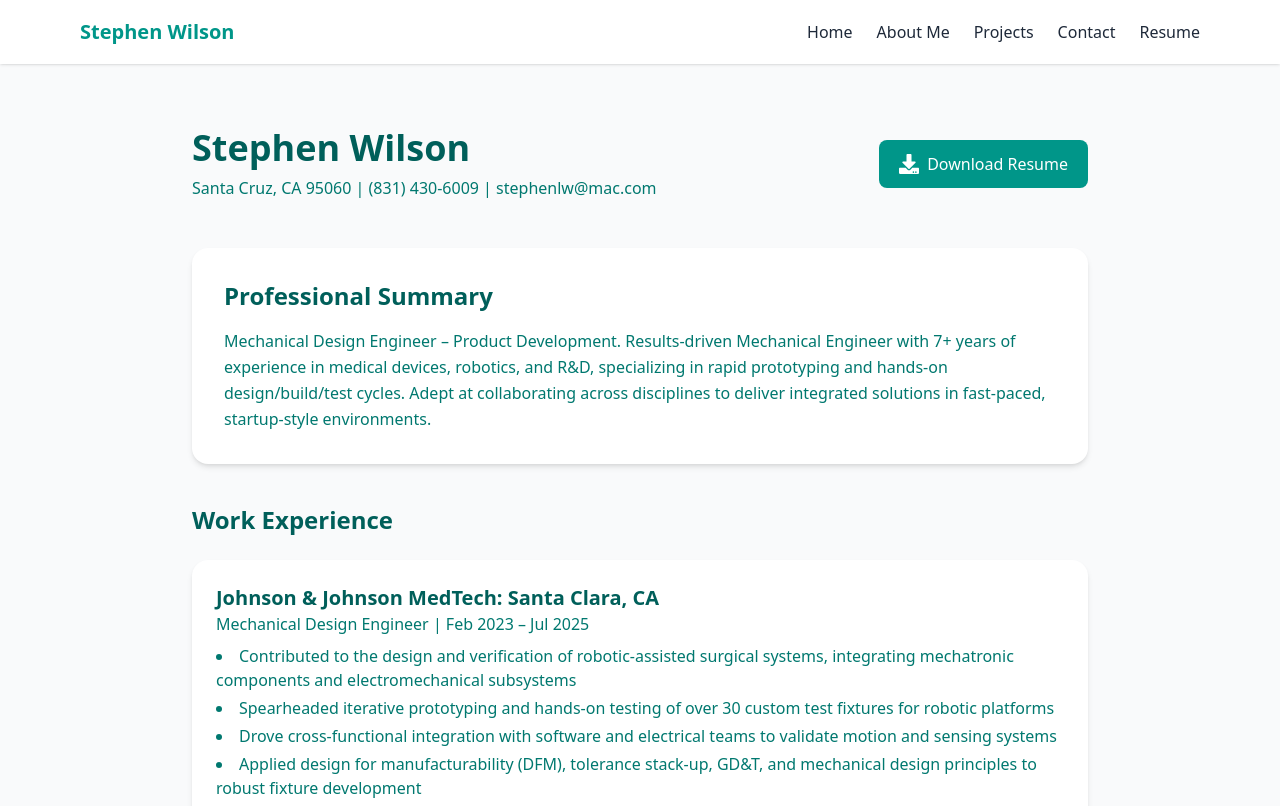
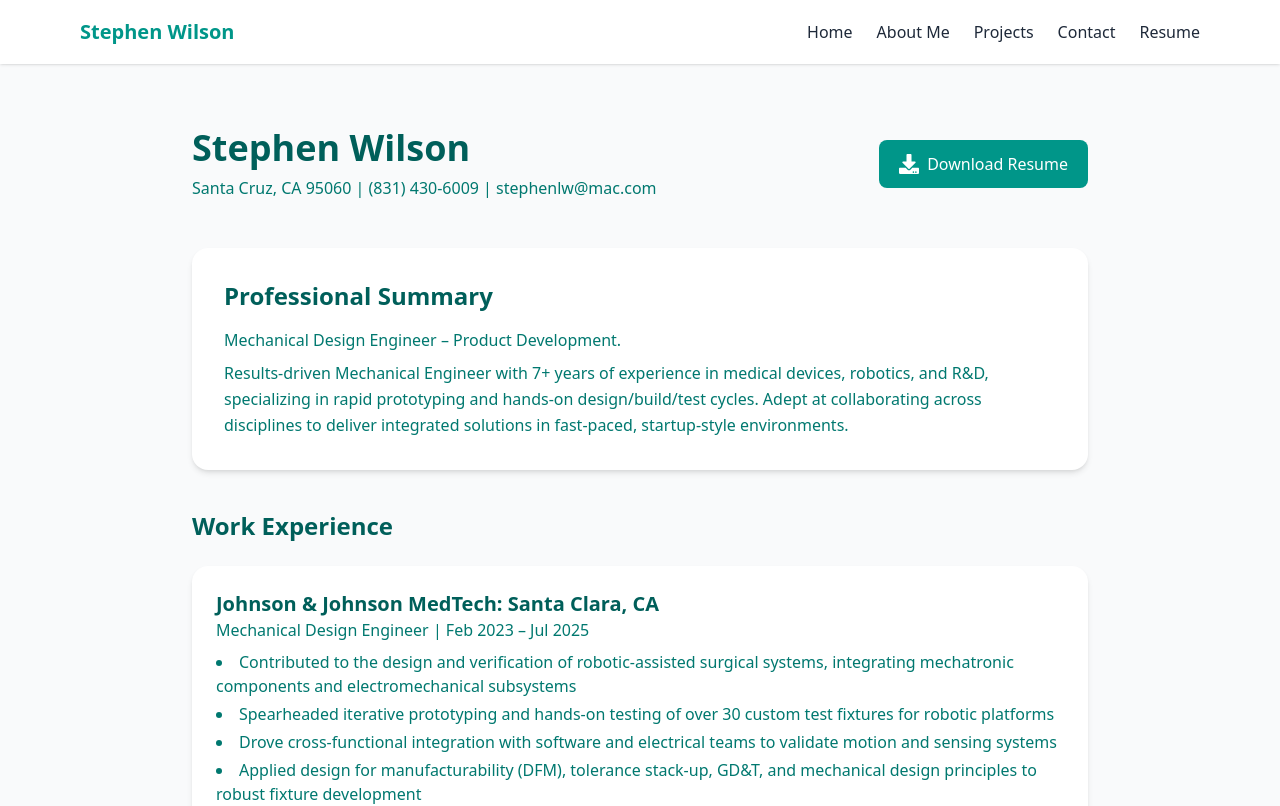
Before and after one commit to laraIsmael/stephens-portfolio, a React (Vite) app: page /resume in a window 1280 px wide. Shown: the top 806 px of the page. Built offline with nearby package versions, Linux system fonts and the light colour scheme.

Commit message:
final little fixes

```diff
--- a/src/assets/ProjectContent.tsx
+++ b/src/assets/ProjectContent.tsx
@@ -89,7 +89,7 @@ export const workProjects: Project[] = [
     photos: [Pic5, Pic6],
     bullets: [
       "Reconfigured gear train to resolve housing clearance issue",
-      "Maintained torque/velocity ratios within 1.6% (spec allowed 3%)",
+      "Maintained torque/velocity ratios within 1.6% (spec allowed 5%)",
       "Leveraged off-the-shelf components for cost efficiency",
       "Enabled on-time delivery by keeping project on schedule",
     ],
@@ -114,9 +114,9 @@ export const personalProjects: Project[] = [
     ],
     bullets: [
       "Developed hinge mechanism to fold legs flat while preserving play area",
-      "Sketched and built cardboard mock-ups to validate design points",
+      "Sketched and built cardboard mock-ups to visualize design",
       "Created CAD models and assembly in OnShape to check fits and eliminate interference",
-      "3D printed parts with PLA and Birch-style wood for strength and aesthetics",
+      "3D printed parts with Birch-style wood PLA for strength and aesthetics",
       "Integrated original thumb screw and M6 nut for simple, durable assembly",
       "Result: Easy to fold, use, and install, freeing up 16 sq-ft of living space",
     ],
@@ -154,7 +154,7 @@ export const personalProjects: Project[] = [
       { photo: Pic24, title: "Design Input Table" },
       { photo: Pic25, title: "CAD" },
       { photo: Pic22, title: "3D Printed Parts" },
-      { photo: Pic27, title: "Final Product outside view" },
+      { photo: Pic27, title: "Final Product - outside view" },
       { photo: Pic26, title: "Final Product - no bin" },
       { photo: Pic28, title: "Final Product - with bin" },
     ],
@@ -174,7 +174,7 @@ export const personalProjects: Project[] = [
     photos: [Pic29, Pic29a],
     timelinePhotos: [
       { photo: Pic30, title: "CAD" },
-      { photo: Pic31, title: "3D Printed Parts" },
+      { photo: Pic31, title: "3D Printed Part" },
       { photo: Pic32, title: "Final Product" },
     ],
     bullets: [
--- a/src/pages/Resume.tsx
+++ b/src/pages/Resume.tsx
@@ -37,13 +37,15 @@ export default function Resume() {
           <h2 className="text-2xl font-bold text-teal-800 mb-4">
             Professional Summary
           </h2>
+          <p className="text-teal-700 mb-2">
+            Mechanical Design Engineer – Product Development.
+          </p>
           <p className="text-teal-700 leading-relaxed">
-            Mechanical Design Engineer – Product Development. Results-driven
-            Mechanical Engineer with 7+ years of experience in medical devices,
-            robotics, and R&D, specializing in rapid prototyping and hands-on
-            design/build/test cycles. Adept at collaborating across disciplines
-            to deliver integrated solutions in fast-paced, startup-style
-            environments.
+            Results-driven Mechanical Engineer with 7+ years of experience in
+            medical devices, robotics, and R&D, specializing in rapid
+            prototyping and hands-on design/build/test cycles. Adept at
+            collaborating across disciplines to deliver integrated solutions in
+            fast-paced, startup-style environments.
           </p>
         </div>
 
```
